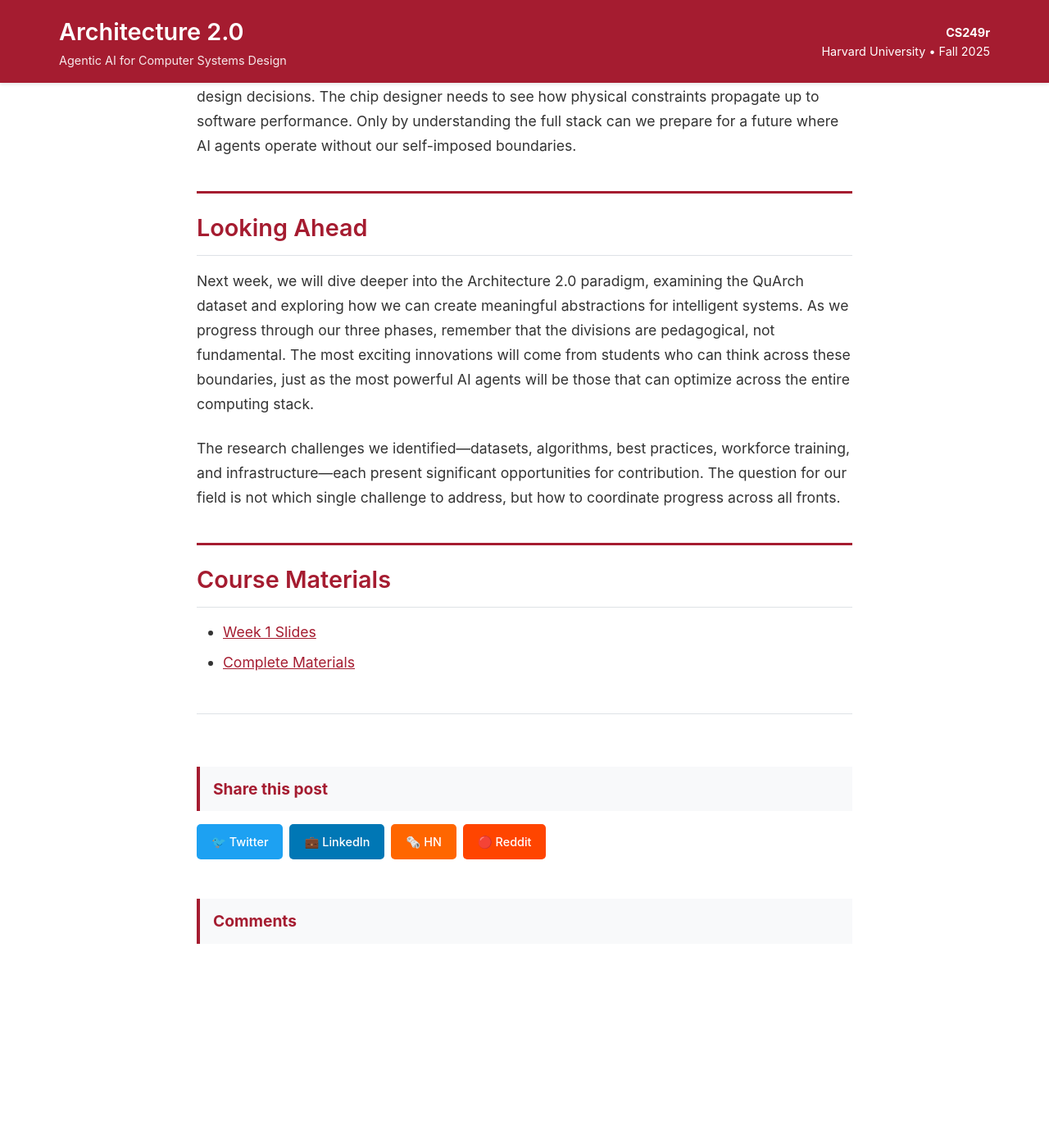
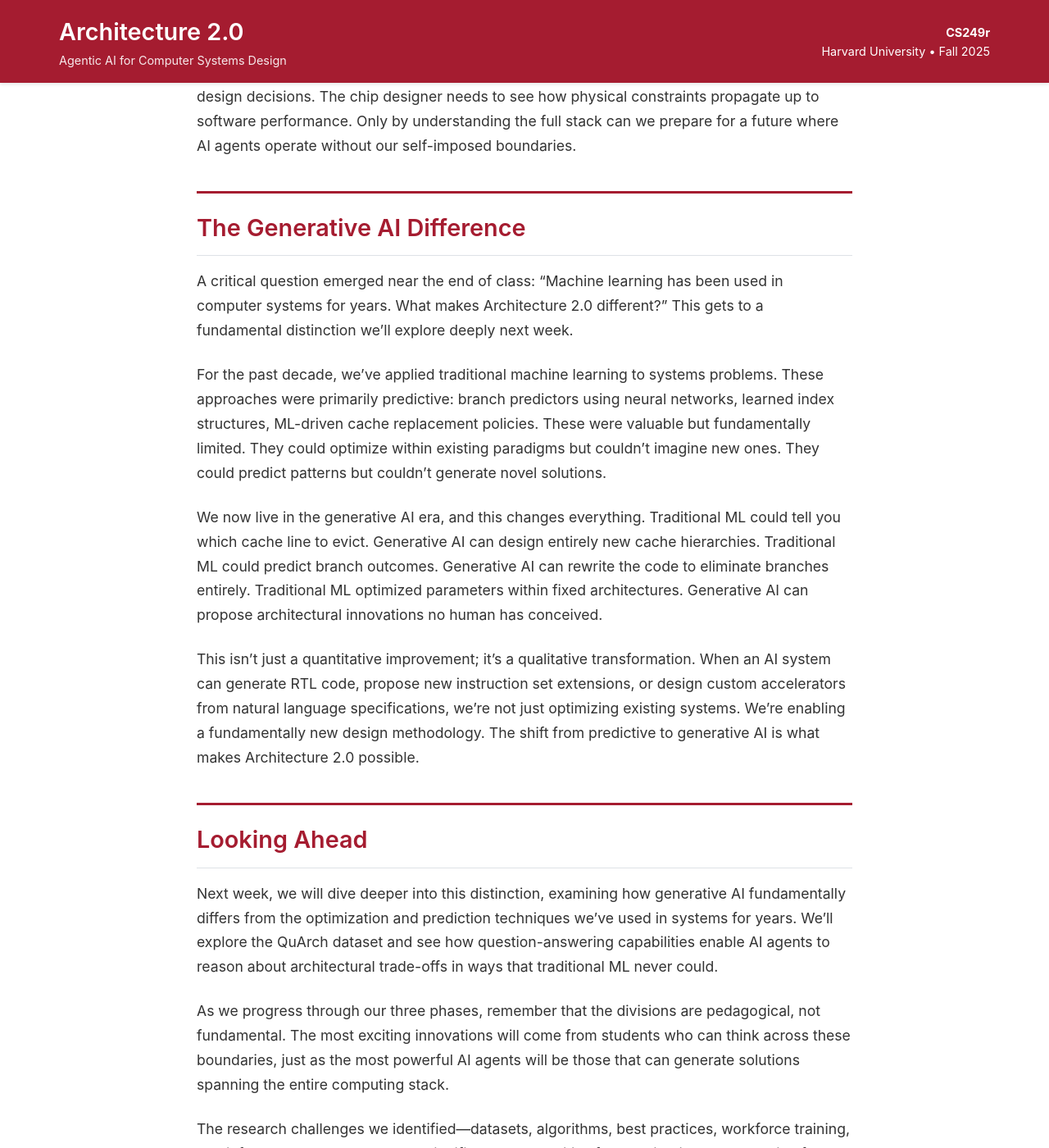
Before and after one commit to harvard-edge/cs249r_fall2025, a Jekyll site: the page built from _posts/2024-09-03-week-1-architecture-2-0.md, in a window 1280 px wide and 1400 px high, scrolled down 5139 px. Shown: the whole window at 82% size. Built offline with Jekyll 4.4.1, drawn with Linux system fonts in a browser that asks for light colours; comment, search, counter and statistics services are not loaded; before the commit the page ends 6346 px from its top, so only the background shows below that; some of the changed text lies outside the part shown.

Commit message:
Add crucial distinction between traditional ML and generative AI in systems
Added section explaining why Architecture 2.0 is fundamentally different:
- Traditional ML: predictive (branch predictors, cache policies, learned indexes)
- Generative AI: creative (new architectures, RTL generation, novel solutions)
- Key insight: shift from optimizing within paradigms to imagining new ones
- Examples: cache line eviction vs. new cache hierarchies
- Sets up next week's exploration of QuArch and reasoning capabilities

Word count now 1,802 words (~8 min read) - comprehensive foundational post.

```diff
--- a/_posts/2024-09-03-week-1-architecture-2-0.md
+++ b/_posts/2024-09-03-week-1-architecture-2-0.md
@@ -69,9 +69,21 @@ Future AI agents won't respect our artificial boundaries. They'll explore design
 
 This is why every student in this class, regardless of their home discipline, needs exposure to all three phases. The compiler expert needs to understand how their optimizations affect chip area and power. The architecture specialist needs to grasp how software workloads drive their design decisions. The chip designer needs to see how physical constraints propagate up to software performance. Only by understanding the full stack can we prepare for a future where AI agents operate without our self-imposed boundaries.
 
+## The Generative AI Difference
+
+A critical question emerged near the end of class: "Machine learning has been used in computer systems for years. What makes Architecture 2.0 different?" This gets to a fundamental distinction we'll explore deeply next week.
+
+For the past decade, we've applied traditional machine learning to systems problems. These approaches were primarily predictive: branch predictors using neural networks, learned index structures, ML-driven cache replacement policies. These were valuable but fundamentally limited. They could optimize within existing paradigms but couldn't imagine new ones. They could predict patterns but couldn't generate novel solutions.
+
+We now live in the generative AI era, and this changes everything. Traditional ML could tell you which cache line to evict. Generative AI can design entirely new cache hierarchies. Traditional ML could predict branch outcomes. Generative AI can rewrite the code to eliminate branches entirely. Traditional ML optimized parameters within fixed architectures. Generative AI can propose architectural innovations no human has conceived.
+
+This isn't just a quantitative improvement; it's a qualitative transformation. When an AI system can generate RTL code, propose new instruction set extensions, or design custom accelerators from natural language specifications, we're not just optimizing existing systems. We're enabling a fundamentally new design methodology. The shift from predictive to generative AI is what makes Architecture 2.0 possible.
+
 ## Looking Ahead
 
-Next week, we will dive deeper into the Architecture 2.0 paradigm, examining the QuArch dataset and exploring how we can create meaningful abstractions for intelligent systems. As we progress through our three phases, remember that the divisions are pedagogical, not fundamental. The most exciting innovations will come from students who can think across these boundaries, just as the most powerful AI agents will be those that can optimize across the entire computing stack.
+Next week, we will dive deeper into this distinction, examining how generative AI fundamentally differs from the optimization and prediction techniques we've used in systems for years. We'll explore the QuArch dataset and see how question-answering capabilities enable AI agents to reason about architectural trade-offs in ways that traditional ML never could.
+
+As we progress through our three phases, remember that the divisions are pedagogical, not fundamental. The most exciting innovations will come from students who can think across these boundaries, just as the most powerful AI agents will be those that can generate solutions spanning the entire computing stack.
 
 The research challenges we identified—datasets, algorithms, best practices, workforce training, and infrastructure—each present significant opportunities for contribution. The question for our field is not which single challenge to address, but how to coordinate progress across all fronts.
 
```
